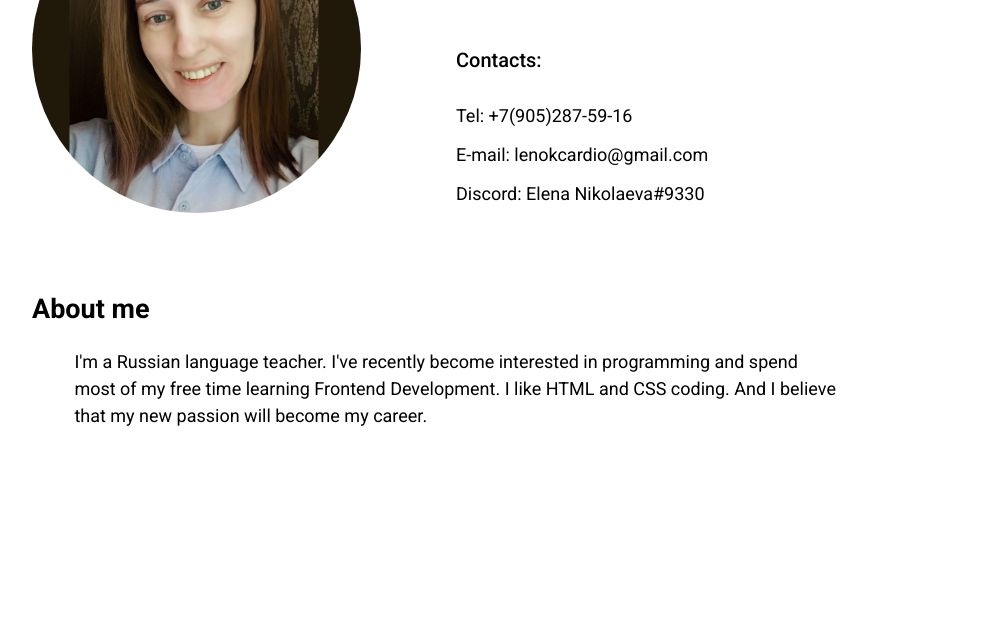
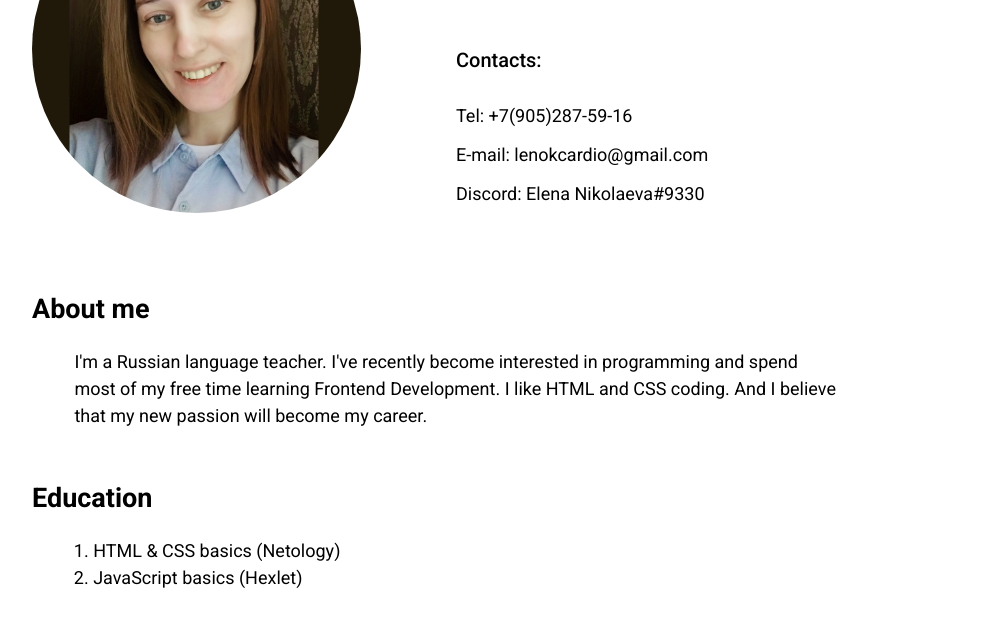
Before and after one commit to ElenaKilljoy/rsschool-cv-2022, a plain HTML site: page index.html in a window 1280 px wide. Shown: the part 234-860 px from the top of the page, without its empty margins (184-1171 px from the left). Before the commit the page ends 800 px from the top, so only its background shows below. Drawn offline with Linux system fonts and the light colour scheme.

Commit message:
feat: add education in cv

```diff
--- a/index.html
+++ b/index.html
@@ -60,8 +60,17 @@
     </section>
 
     <section class="education">
+      <div class="wrapper">
+        <div class="cv_section">
+          <h2 class="name_section">Education</h2>
+          <ol class="courses_list">
+            <li class="list_item">HTML & CSS basics (Netology)</li>
+            <li class="list_item">JavaScript basics (Hexlet)</li>
+          </ol>
+        </div>
+      </div>
+    </section>
 
-    </section>
     <section class="skills">
 
     </section>
--- a/style.css
+++ b/style.css
@@ -97,7 +97,7 @@ h1 {
 }
 
 .cv_section {
-  margin: 0 10%;
+  margin: 0 10% 5%;
 }
 
 .info_section {
@@ -105,4 +105,9 @@ h1 {
   line-height: 1.5;
 }
 
+.courses_list {
+  margin: 0 2.5%;
+  line-height: 1.5;
+}
+
 /* Main styles end */
```
